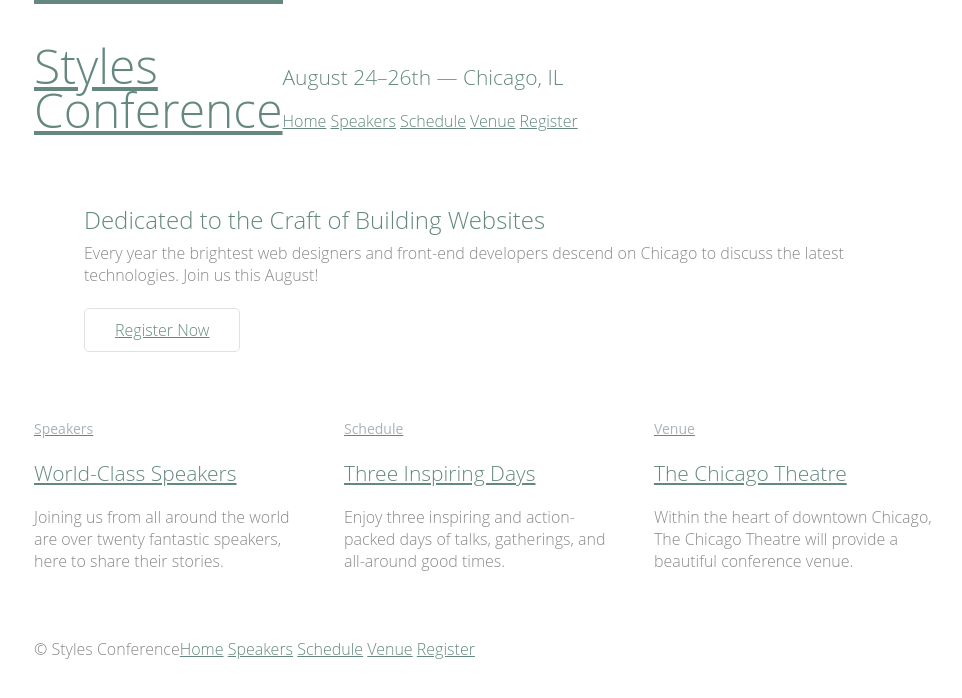
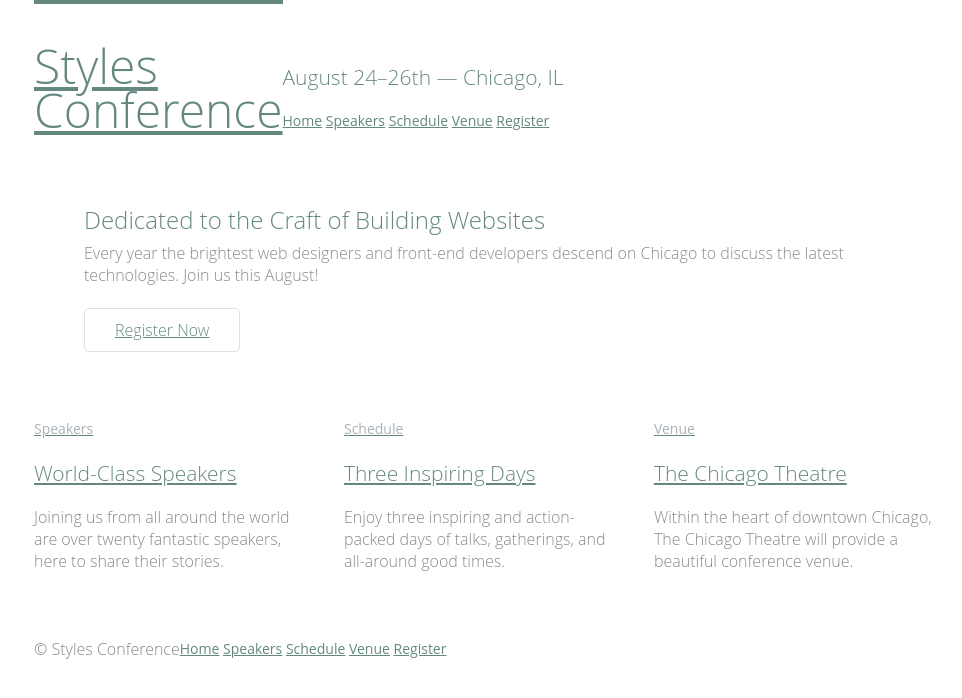
Before and after one commit to jlapt/Quickediter-2.0, a plain HTML site: page index.html in a window 1280 px wide. Shown: the whole page, without its empty margins (156-1118 px from the left). Drawn offline with Linux system fonts and the light colour scheme.

Commit message:
update main.css

```diff
--- a/main.css
+++ b/main.css
@@ -211,6 +211,11 @@
   margin: 66px 0 22px 0;
 }
 
+.primary-nav {
+  font-size: 14px;
+  font-weight: 400;
+}
+
 /*
   ========================================
   Primary footer
```
